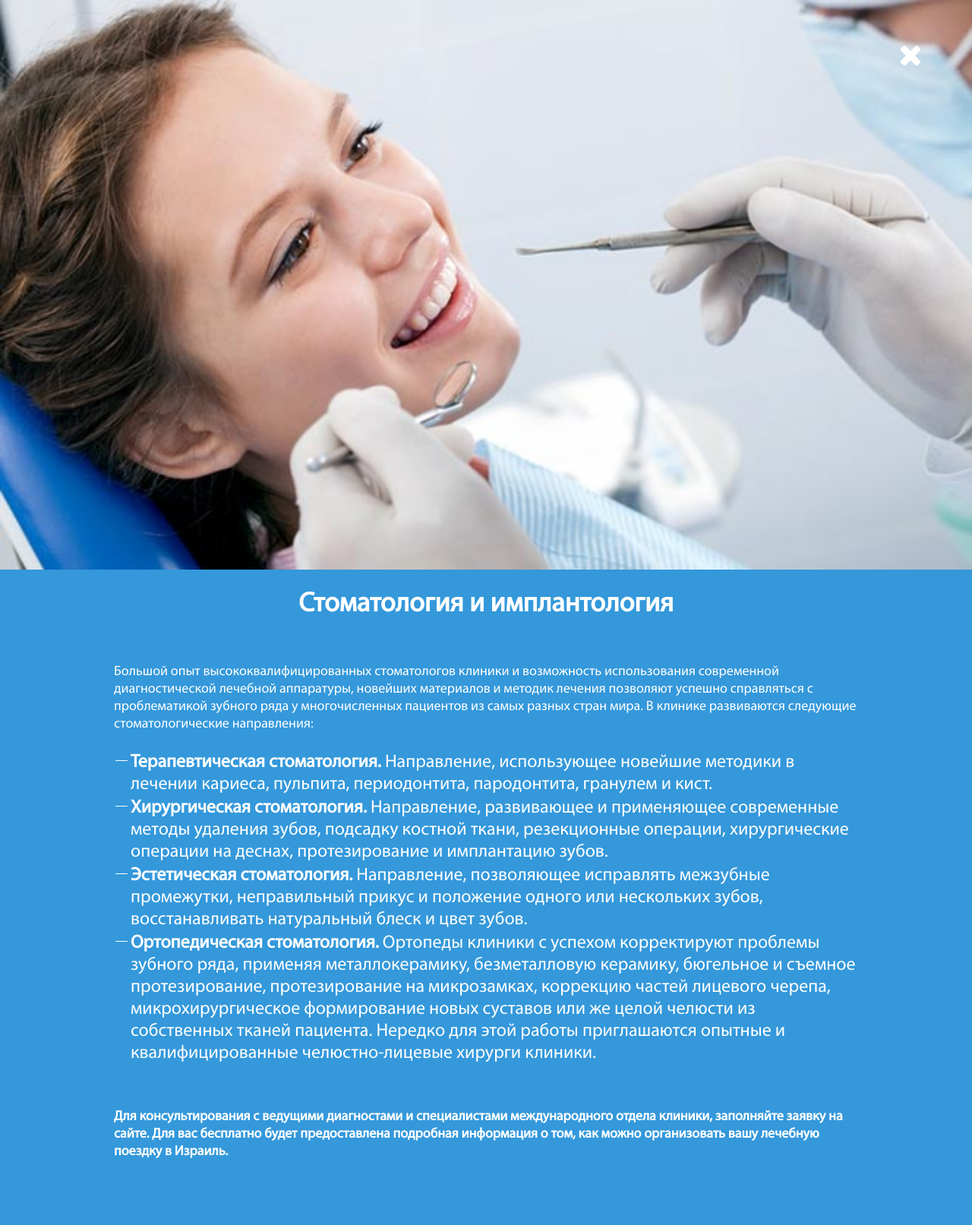
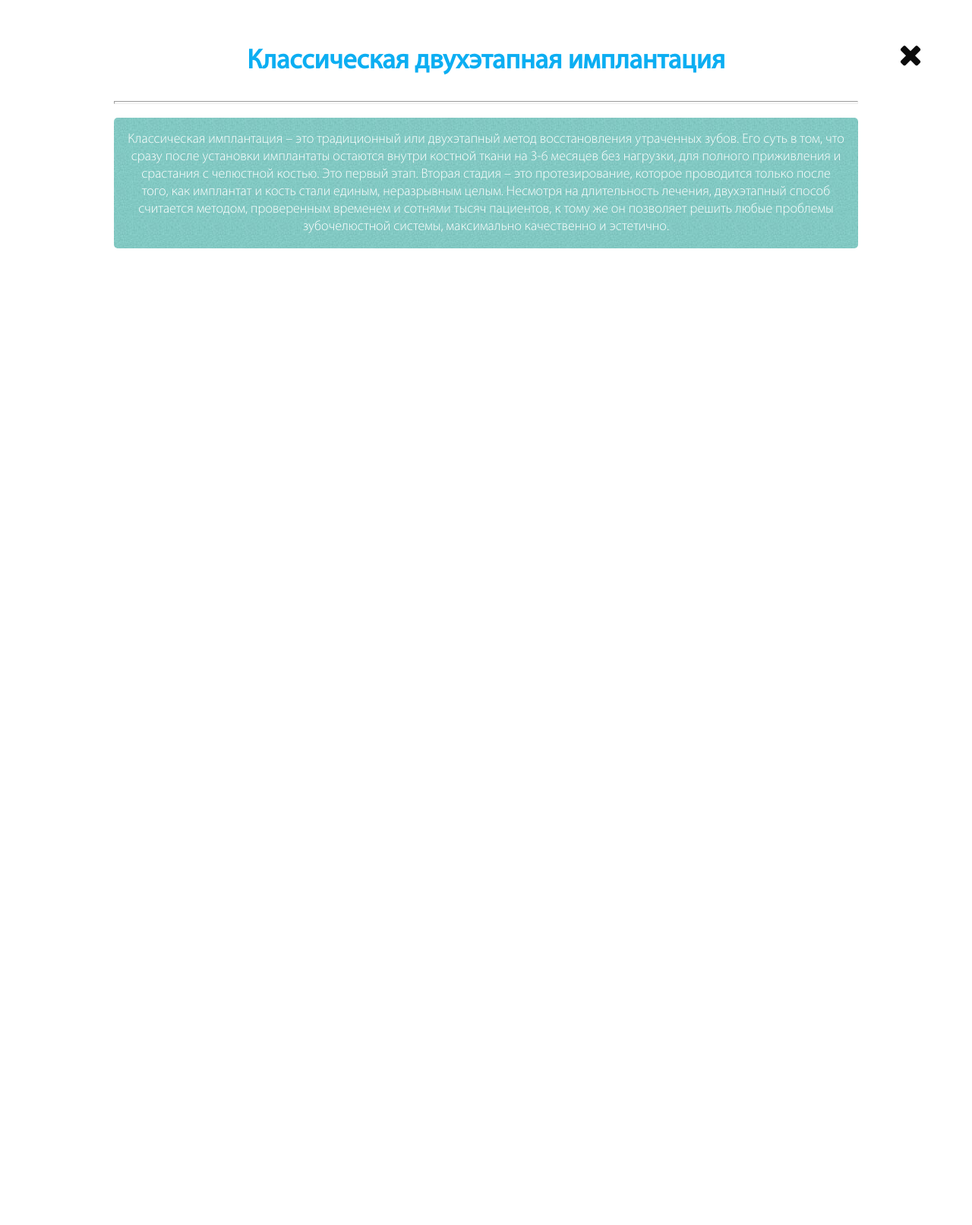
Before and after one commit to TheDonKing/gental, a PHP site: page / in a window 1280 px wide, after a click that opens the changed part. Shown: the whole page at 76% size. Run offline with PHP 8.4, Linux system fonts and the light colour scheme; some libraries are stand-ins or nearby versions.

Commit message:
Добавление services name> add-content

```diff
--- a/include/services/implants/implants.php
+++ b/include/services/implants/implants.php
@@ -97,25 +97,17 @@ $data_filter = "implants"
 
     <div class="modal-content">
         <!--Your modal content goes here-->
-        <div class="modal-content-img">
-            <img src="static/img/modal/1.jpg">
-        </div>
         <div class="services_name">
             <div class="row">
-                <h2>Стоматология и имплантология </h2>
-                <p>Большой опыт высококвалифицированных стоматологов клиники  и возможность использования современной диагностической лечебной аппаратуры, новейших материалов и методик лечения позволяют успешно справляться с проблематикой зубного ряда у многочисленных пациентов из самых разных стран мира. В клинике развиваются следующие стоматологические направления:</p>
-                <ul>
-                    <li><strong>Терапевтическая стоматология.</strong> Направление, использующее новейшие методики в лечении кариеса, пульпита, периодонтита, пародонтита, гранулем и кист.</li>
-                    <li><strong>Хирургическая стоматология.</strong> Направление, развивающее и применяющее современные методы удаления зубов, подсадку костной ткани, резекционные операции, хирургические операции на деснах, протезирование и имплантацию зубов.</li>
-                    <li><strong>Эстетическая стоматология.</strong> Направление, позволяющее исправлять межзубные промежутки, неправильный прикус и положение одного или нескольких зубов, восстанавливать натуральный блеск и цвет зубов.</li>
-                    <li><strong>Ортопедическая стоматология.</strong> Ортопеды клиники с успехом корректируют проблемы зубного ряда, применяя металлокерамику, безметалловую керамику, бюгельное и съемное протезирование, протезирование на микрозамках, коррекцию частей лицевого черепа, микрохирургическое формирование новых суставов или же целой челюсти из собственных тканей пациента. Нередко для этой работы приглашаются опытные и квалифицированные челюстно-лицевые хирурги клиники.</li>
-                </ul>
+                <h2>Классическая двухэтапная имплантация </h2>
+                <hr/>
+                <div class="add-content">
+                    <p>Классическая имплантация – это традиционный или двухэтапный метод восстановления утраченных зубов. Его суть в том, что сразу после установки имплантаты остаются внутри костной ткани на 3-6 месяцев без нагрузки, для полного приживления и срастания с челюстной костью. Это первый этап. Вторая стадия – это протезирование, которое проводится только после того, как имплантат и кость стали единым, неразрывным целым. Несмотря на длительность лечения, двухэтапный способ считается методом, проверенным временем и сотнями тысяч пациентов, к тому же он позволяет решить любые проблемы зубочелюстной системы, максимально качественно и эстетично.<br/></p>
+                    <p></p>
+                </div>
                 <!-- конец блока -->
                 <div class="team-content post-content">
                 </div>
-
-
-                <strong><p><strong>Для консультирования с ведущими диагностами и специалистами международного отдела клиники, заполняйте заявку на сайте. Для вас бесплатно будет предоставлена подробная информация о том, как можно организовать вашу лечебную поездку в Израиль.</strong></p>
             </div>
         </div>
     </div>
--- a/index.php
+++ b/index.php
@@ -480,7 +480,7 @@
             modalTarget:'modal-02',
             animatedIn:' zoomIn',
             animatedOut:'zoomOut',
-            color:'#3498db',
+            color:'#fff',
             // Callbacks
             beforeOpen: function() {
                 console.log("The animation was called");
--- a/static/css/style.css
+++ b/static/css/style.css
@@ -277,7 +277,7 @@ img {
 .services p {
     width: 200px;
     margin: 0 auto;
-    padding-top:30px;
+    padding-top: 30px;
     font-family: 'MyriadPro-Light';
 }
 
@@ -1174,7 +1174,7 @@ img {
     right:2.5%;
     width: 25px;
     cursor:pointer;
-    color:#fff;
+    color:#0b0b0b;
 }
 .icon::before {
     font-family: "FontAwesome";
@@ -1185,7 +1185,7 @@ img {
     text-transform: none;
 }
 .close-modal {
-    color: #fff;
+    color: #0b0b0b;
     cursor: pointer;
     font-size: 1.1em;
     opacity: 0;
@@ -1196,7 +1196,7 @@ img {
     z-index: 1000;
 }
 .close-modal:hover {
-    color: #f2f2f2;
+    color: #0b0b0b;
 }
 .close-modal {
     opacity: 1;
@@ -1205,57 +1205,39 @@ img {
 .close-modal::before {
     content: "";
 }
-.modal-content-img{
-    width:100% ;
-    max-height:750px;
-    overflow: hidden;
-
-}
-.modal-content-img img{
-    width:100% ;
-    height:100%;
-
-}
-.services_name{
-    width: 100%;
-    font:30px 'MyriadPro-Regular', sans-serif;
-}
-.services_name h2{
-    font-size:36px;
-    text-align: center;
-    margin: 25px 0;
-}
-.services_name p{
-    width: 100%;
-    font:18px 'MyriadPro-Regular', sans-serif;
-    margin: 25px 0;
-}
-.services_name ul {
-    list-style: outside none none;
-    margin: 0 0 10px;
+
+/* Модальные окна - Услуги*/
+.services_name hr{
+    color: #0caef2;
+    height: 2px;
+}
+.modal-content h2{
+    font-family: 'MyriadPro-Regular';
+    font-size: 36px;
+    color: #0caef2;
+    padding-top: 30px;
+    text-align: center;
+}
+.services_name .add-content {
+    background: rgba(0, 0, 0, 0) url("../img/add.jpg") repeat scroll 0 0;
+    padding: 17px;
+}
+
+.services_name .add-content {
+    border-radius: 5px;
+    color: #ffffff;
+    font-size: 18px;
+    position: relative;
+    text-align: center;
+    z-index: 1;
+    padding: 17px;
+}
+.services_name .add-content p {
+width: 100%;
     padding: 0;
-}
-.services_name ul li {
-    padding: 0 0 2px 22px;
-    font-size:24px;
-}
-.services_name ul li.parent {
-    padding: 0 0 4px;
-}
-.services_name ul li::before {
-    background: #fff none repeat scroll 0 0;
-    content: "";
-    float: left;
-    height: 1px;
-    margin: 11px 0 0 -20px;
-    width: 16px;
-}
-.services_name ul li.parent::before {
-    display: none;
-}
-.services_name ul li.parent a {
-    text-decoration: none;
-}
+    line-height: normal;
+}
+
 
 
 /* MEDIA QUERIES*/
@@ -1644,3 +1626,9 @@ img {
 
 
 }
+
+*::-moz-placeholder {
+    color: #777777;
+    opacity: 1;
+
+}
```
Also changed, not shown: static/img/add.jpg (added).
